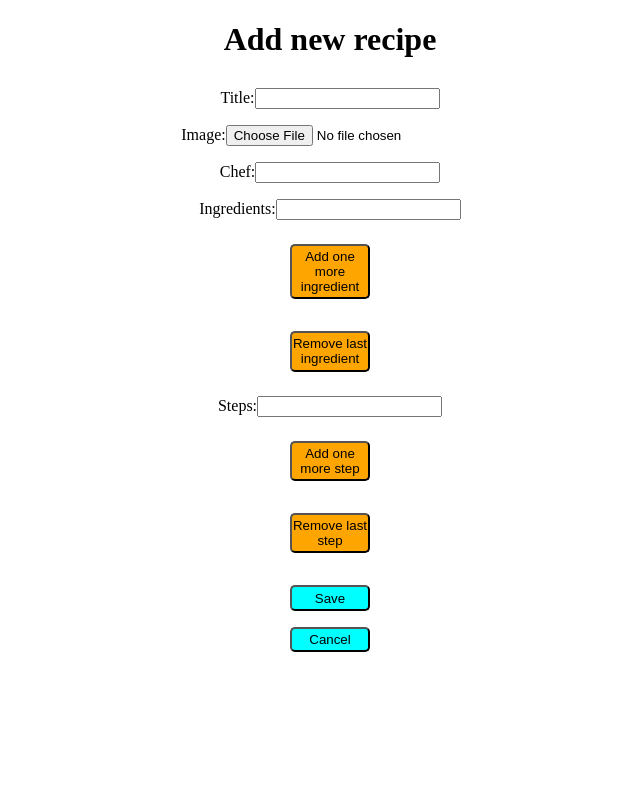
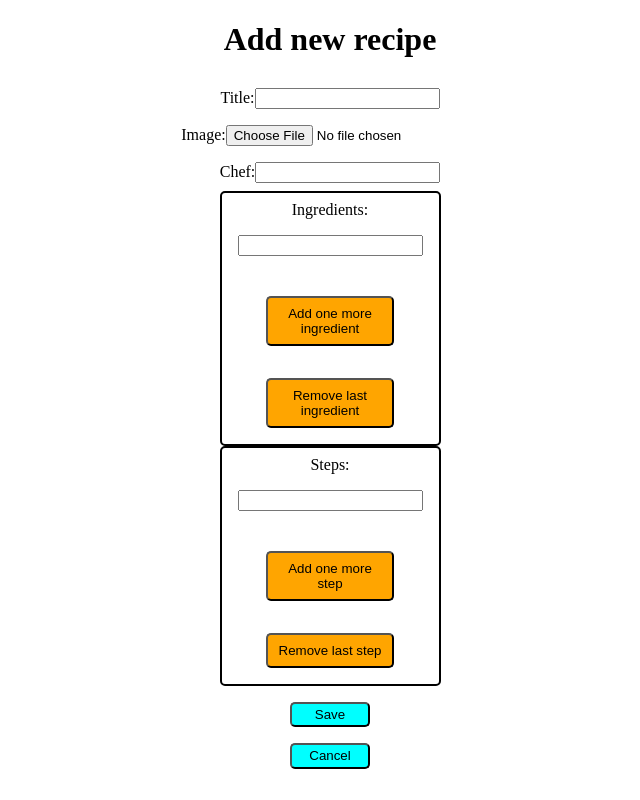
Before and after one commit to fahime10/Culinary-Fusion, a React (Vite) app in the folder master/client/: page /add-recipe in a window 1280 px wide. Shown: the whole page, without its empty margins (310-950 px from the left). Built offline with nearby package versions, Linux system fonts and the light colour scheme.

Commit message:
Added functions to add more textfields

```diff
--- a/master/client/package.json
+++ b/master/client/package.json
@@ -12,7 +12,8 @@
   "dependencies": {
     "react": "^18.3.1",
     "react-dom": "^18.3.1",
-    "react-router-dom": "^6.24.0"
+    "react-router-dom": "^6.24.0",
+    "uuid": "^10.0.0"
   },
   "devDependencies": {
     "@types/react": "^18.3.3",
--- a/master/client/src/components/AddRecipe.jsx
+++ b/master/client/src/components/AddRecipe.jsx
@@ -1,13 +1,13 @@
-import { useState, useEffect } from "react";
+import { useState } from "react";
 import { Link, useNavigate } from "react-router-dom";
+import { v4 as uuidv4 } from "uuid";
 
 const AddRecipe = () => {
-    const [loading, setLoading] = useState(true);
     const [title, setTitle] = useState("");
     const [image, setImage] = useState(null);
     const [chef, setChef] = useState("");
-    const [ingredients, setIngredients] = useState("");
-    const [steps, setSteps] = useState("");
+    const [ingredients, setIngredients] = useState([{ id: uuidv4(), value: ""}]);
+    const [steps, setSteps] = useState([{ id: uuidv4(), value: ""}]);
 
     function handleTitle(e) {
         setTitle(e.target.value);
@@ -21,12 +21,46 @@ const AddRecipe = () => {
         setChef(e.target.value);
     }
 
-    function handleIngredients(e) {
-        setIngredients(e.target.value);
+    function addIngredient() {
+        setIngredients([...ingredients, { id: uuidv4(), value: ""}]);
     }
 
-    function handleSteps(e) {
-        setSteps(e.target.value);
+    function removeIngredient() {
+        if (ingredients.length > 1) {
+            setIngredients(ingredients.slice(0, -1));
+        }
+    }
+
+    function handleIngredientsChange(id, event) {
+        const newIngredients = ingredients.map((ingredient) => {
+            if (ingredient.id === id) {
+                return { ...ingredients, value: event.target.value };
+            } else {
+                return ingredient;
+            }
+        });
+        setIngredients(newIngredients);
+    }
+
+    function addStep() {
+        setSteps([...steps, { id: uuidv4(), value: ""}]);
+    }
+
+    function removeStep() {
+        if (steps.length > 1) {
+            setSteps(steps.slice(0, -1));
+        }
+    }
+
+    function handleStepsChange(id, event) {
+        const newSteps = steps.map((step) => {
+            if (step.id === id) {
+                return { ...steps, value: event.target.value }
+            } else {
+                return step;
+            }
+        });
+        setSteps(newSteps);
     }
 
     return (
@@ -52,30 +86,43 @@ const AddRecipe = () => {
                             <input type="text"
                                 name="chef"
                                 required={true}
+                                onChange={handleChef}
                             />
                         </label>
                         <div className="ingredients">
                             <label>Ingredients:
-                                <input type="text"
+                                {ingredients.map((ingredient) => (
+                                    <input type="text"
+                                    key={ingredient.id}
+                                    className="ingredient"
                                     name="ingredients"
                                     required={true}
-                                />
+                                    onChange={(event) => handleIngredientsChange(event)}
+                                    />
+                                ))}
                             </label>
-                            <button>Add one more ingredient</button>
-                            <button>Remove last ingredient</button>
+                            <button onClick={addIngredient}>Add one more ingredient</button>
+                            <button onClick={removeIngredient}>Remove last ingredient</button>
                         </div>
                         <div className="steps">
                             <label>Steps:
-                                <input type="text"
+                                {steps.map((step) => (
+                                    <input type="text"
+                                    key={step.id}
+                                    className="step"
                                     name="steps"
                                     required={true}
-                                />
+                                    onChange={(event) => handleStepsChange(event)}
+                                    />
+                                ))}
                             </label>
-                            <button>Add one more step</button>
-                            <button>Remove last step</button>
+                            <button onClick={addStep}>Add one more step</button>
+                            <button onClick={removeStep}>Remove last step</button>
                         </div>
                         <button>Save</button>
-                        <button>Cancel</button>
+                        <Link to="/">
+                            <button type="button">Cancel</button>
+                        </Link>
                     </form>
                 </div>
             </div>
--- a/master/client/src/components/App.jsx
+++ b/master/client/src/components/App.jsx
@@ -1,5 +1,4 @@
 import "../main.css";
-import { useState, useEffect } from "react";
 import { BrowserRouter, Routes, Route } from "react-router-dom";
 import Homepage from "./HomePage";
 import AddRecipe from "./AddRecipe";
--- a/master/client/src/main.css
+++ b/master/client/src/main.css
@@ -9,7 +9,9 @@ h1 {
 .forms {
     display: flex;
     flex-direction: column;
+    align-items: center;
     text-align: center;
+    margin: 1rem;
 }
 
 .forms button {
@@ -28,9 +30,25 @@ h1 {
     display: flex;
     flex-direction: column;
     text-align: center;
+    border: 2px solid black;
+    border-radius: 5px;
 }
 
 .ingredients button, .steps button {
     margin-bottom: 1rem;
     background-color: orange;
+    width: 8rem;
+    padding: 0.5rem;
 }
+
+.ingredients button:hover, .steps button:hover {
+    background-color: rgb(239, 188, 168);
+}
+
+.ingredient, .step {
+    display: flex;
+    flex-direction: column;
+    text-align: center;
+    align-items: center;
+    margin: 1rem;
+}
```
Also changed, not shown: 1 other file (tests, documents, lock files or other folders).
